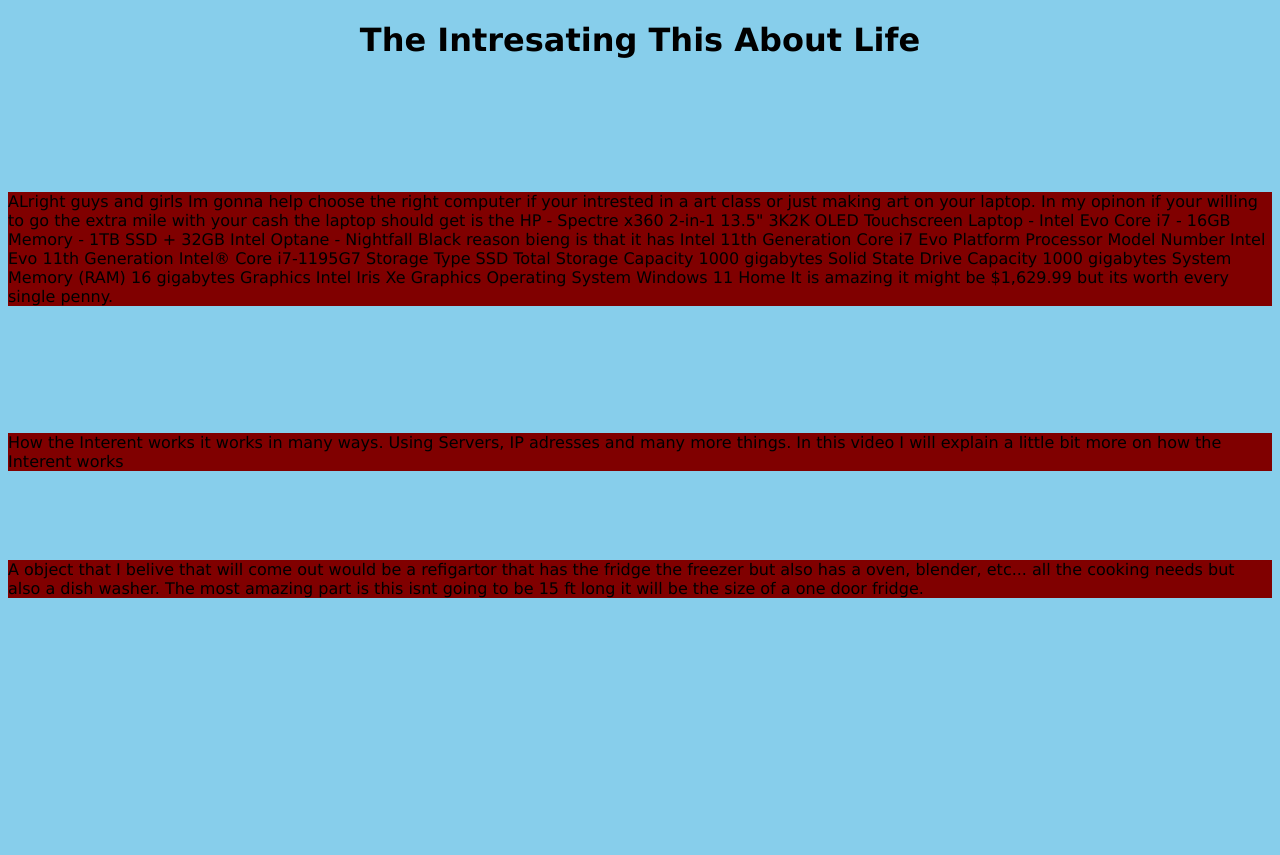
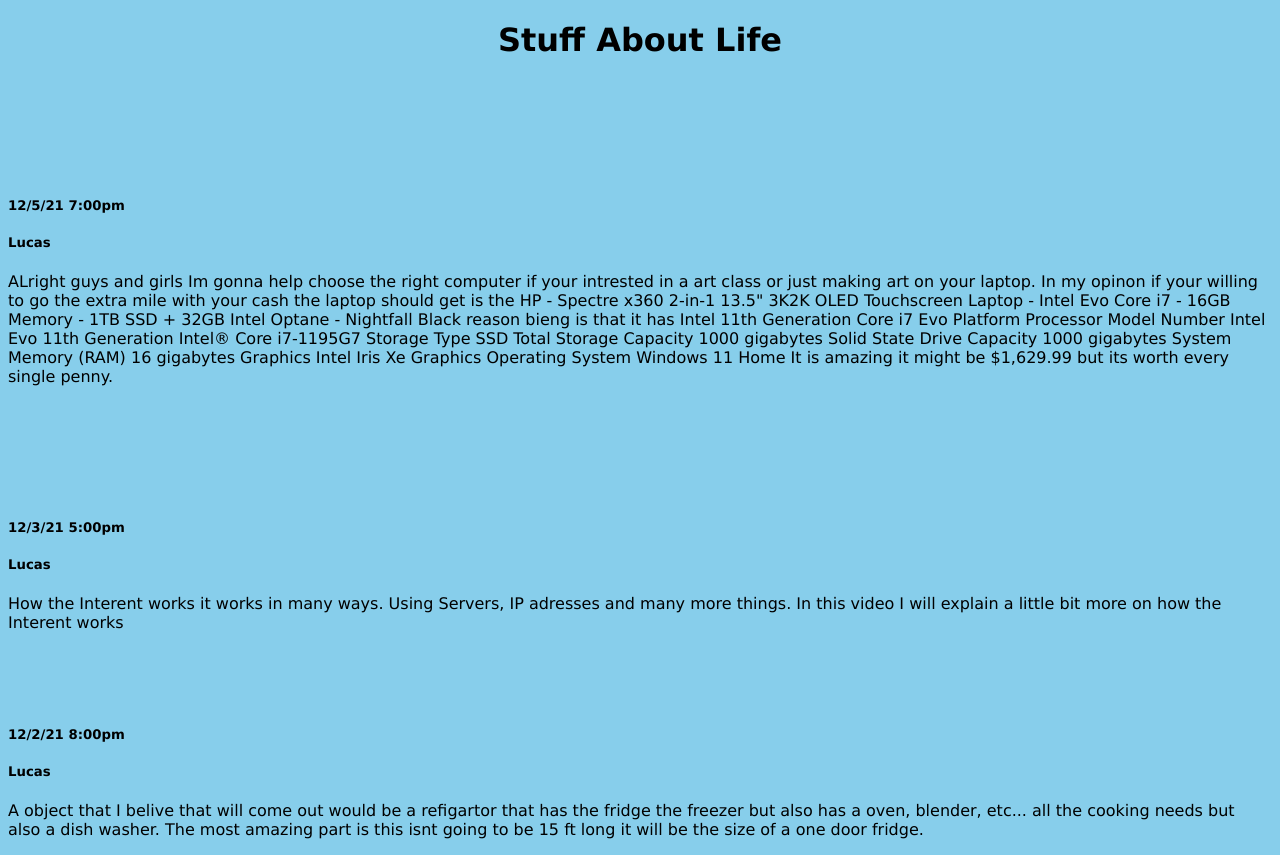
Before and after one commit to Luke3G/computer-info-system-blog, a plain HTML site: page index.html in a window 1280 px wide. Before the commit the page ends 800 px from the top, so only its background shows below. Drawn offline with Linux system fonts and the light colour scheme.

Commit message:
added dates and names

```diff
--- a/index.html
+++ b/index.html
@@ -11,9 +11,11 @@
 
 <body>
     <header>
-        <h1>The Intresating This About Life</h1>
+        <h1>Stuff About Life</h1>
     </header>
     <br><br><br><br><br>
+    <h5>12/5/21 7:00pm</h5>
+    <h5>Lucas</h5>
     <p>ALright guys and girls Im gonna help choose the right computer if your intrested in a art class or just making
         art on your laptop. In my opinon if your willing to go the extra mile with your cash the laptop should get is
         the HP - Spectre x360 2-in-1 13.5" 3K2K OLED Touchscreen Laptop - Intel Evo Core i7 - 16GB Memory - 1TB SSD +
@@ -34,12 +36,15 @@
         Windows 11 Home It is amazing it might be $1,629.99 but its worth every single penny.</p>
 
     <br><br><br><br><br>
-
+    <h5>12/3/21 5:00pm</h5>
+    <h5>Lucas</h5>
     <p>How the Interent works it works in many ways. Using Servers, IP adresses and many more things. In this video I
         will explain a little bit more on how the Interent works</p>
     <!--Insert Screencastify-->
 
     <br><br><br>
+    <h5>12/2/21 8:00pm</h5>
+    <h5>Lucas</h5>
     <p>A object that I belive that will come out would be a refigartor that has the fridge the freezer but also has a
         oven, blender, etc... all the cooking needs but also a dish washer. The most amazing part is this isnt going to
         be 15 ft long it will be the size of a one door fridge.</p>
--- a/style.css
+++ b/style.css
@@ -6,6 +6,5 @@ header{
     text-align: center;
 }
 p {
-    background-color: maroon;
     font-family: 'Lucida Sans', 'Lucida Sans Regular', 'Lucida Grande', 'Lucida Sans Unicode', Geneva, Verdana, sans-serif;
 }
```
